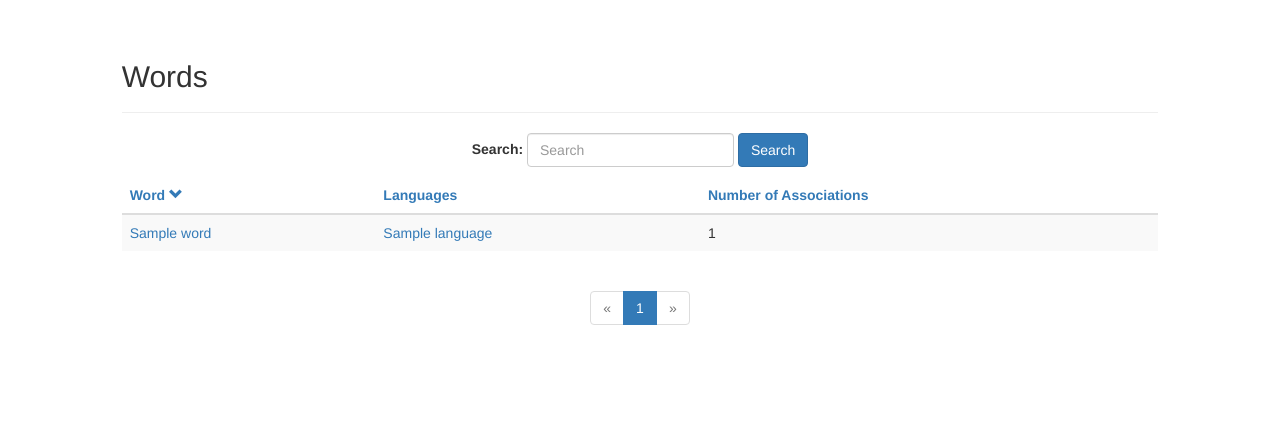
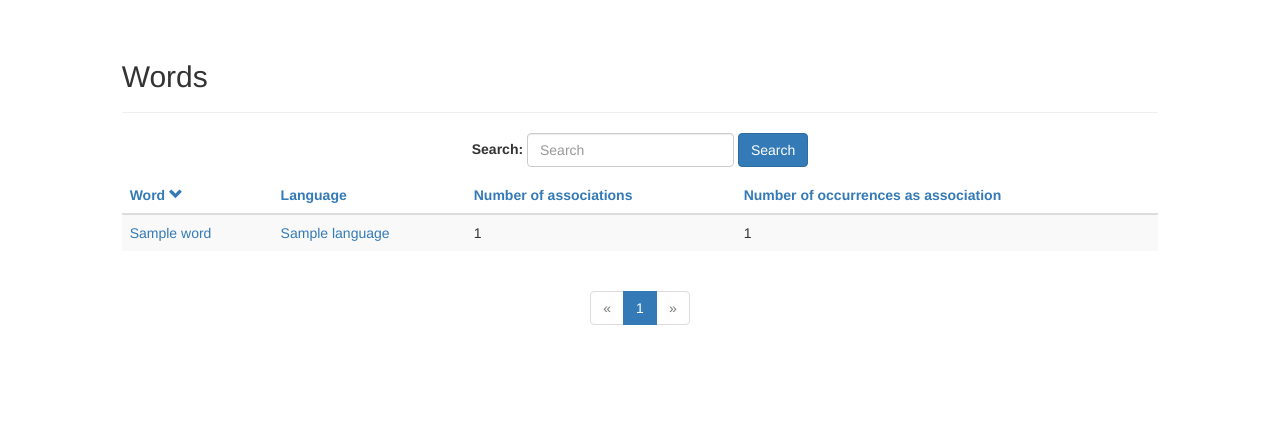
Before and after one commit to Tima-Is-My-Association/TIMA, a Django app: page /words/ in a window 1280 px wide. Shown: the part 51-491 px from the top of the page. Run offline with Django 3.2, Linux system fonts and the light colour scheme; tables that the repository leaves empty hold one stand-in row (values such as "Sample post"); parts of the project's set-up code (start-up, migrations or seed data) failed here and were passed over; some libraries are stand-ins or nearby versions.

Commit message:
Updated model association.models.Word.

```diff
--- a/app/admin.py
+++ b/app/admin.py
@@ -16,7 +16,7 @@ class ProfileAdmin(admin.ModelAdmin):
 
 class AssociationHistoryAdmin(admin.ModelAdmin):
     list_display = ('user', 'association', 'points')
-    list_filter = ('user', 'association__word__languages', 'association__word', 'association__association')
+    list_filter = ('user', 'association__word__language', 'association__word', 'association__association')
     search_fields = ('user__username', 'association__word__name', 'association__association__name')
 
     formfield_overrides = {
--- a/app/templatetags/tima/base.py
+++ b/app/templatetags/tima/base.py
@@ -52,4 +52,4 @@ def addcss(field, css):
 
 @register.filter(name='countassociations')
 def countassociations(language):
-    return Association.objects.filter(word__languages=language).count()
+    return Association.objects.filter(word__language=language).count()
--- a/app/views/profile.py
+++ b/app/views/profile.py
@@ -17,9 +17,13 @@ def profile(request):
 @login_required(login_url='/signin/')
 def association_history(request):
     word = request.GET.get('word')
+    l = request.GET.get('l')
     association_histories_list = AssociationHistory.objects.filter(user=request.user).order_by('-updated_at')
     if word:
+        word = int(word)
         association_histories_list = association_histories_list.filter(Q(association__word__id=word) | Q(association__association__id=word))
+    if l:
+        association_histories_list = association_histories_list.filter(association__word__language__code=l)
 
     paginator = Paginator(association_histories_list, 50)
     page = request.GET.get('page')
--- a/association/functions/words.py
+++ b/association/functions/words.py
@@ -10,7 +10,7 @@ def get_next_word(language, user=None, excludes=[]):
     user --- user object (default None)
     excludes --- list of words that should be exclude from the result (default [])
     """
-    words = Word.objects.filter(languages=language)
+    words = Word.objects.filter(language=language)
     for exclude in excludes:
         words = words.exclude(id=exclude.id)
 
--- a/association/management/commands/addwords.py
+++ b/association/management/commands/addwords.py
@@ -17,8 +17,7 @@ class Command(BaseCommand):
 
         f = open(options['word_list'], 'r')
         for line in f:
-            word, created = Word.objects.get_or_create(name=line.strip())
-            word.languages.add(language)
-            word.save()
+            word, created = Word.objects.get_or_create(name=line.strip(), language=language)
+            self.stdout.write('%s: %s' % (word, 'created' if created else 'existing'))
         f.close()
         self.stdout.write('Successfully added new words.')
--- a/association/models.py
+++ b/association/models.py
@@ -31,15 +31,16 @@ class Word(models.Model):
     updated_at = models.DateTimeField(auto_now=True)
     created_at = models.DateTimeField(auto_now_add=True)
 
-    name = TextFieldSingleLine(unique=True)
+    name = TextFieldSingleLine()
     count = models.BigIntegerField(default=0)
-    languages = models.ManyToManyField(Language, related_name='words')
+    language = models.ForeignKey(Language, related_name='words')
 
     def __str__(self):
         return self.name
 
     class Meta:
         ordering = ('name',)
+        unique_together = ('name', 'language')
 
 class Association(models.Model):
     updated_at = models.DateTimeField(auto_now=True)
--- a/association/views/api/words.py
+++ b/association/views/api/words.py
@@ -69,18 +69,16 @@ def isA(request):
     word --- word to check
     """
     if request.method == 'POST':
-        print(request.POST.get('language'))
-        print(request.POST.get('word'))
         language = get_object_or_404(Language,
             code=request.POST.get('language'))
         word = get_object_or_404(Word,
-            name=request.POST.get('word'))
+            name=request.POST.get('word'), language=language)
         return HttpResponse()
     elif request.method == 'GET':
         language = get_object_or_404(Language,
             code=request.GET.get('language'))
         word = get_object_or_404(Word,
-            name=request.GET.get('word'))
+            name=request.GET.get('word'), language=language)
         return HttpResponse()
     else:
          return HttpResponseBadRequest()
--- a/association/views/words.py
+++ b/association/views/words.py
@@ -10,10 +10,11 @@ def words(request):
     l = request.GET.get('l')
     search = request.GET.get('search')
 
-    word_list = Word.objects.all().annotate(c=Count('word')).order_by(o, Lower('name'))
+    word_list = Word.objects.all().annotate(c=Count('word', distinct=True),
+            a=Count('association', distinct=True)).order_by(o, Lower('name'))
     if l:
         lang = get_object_or_404(Language, code=l)
-        word_list = word_list.filter(languages=lang)
+        word_list = word_list.filter(language=lang)
     if search:
         word_list = word_list.filter(name__icontains=search)
 
--- a/templates/tima/leaderboard/leaderboard.html
+++ b/templates/tima/leaderboard/leaderboard.html
@@ -15,6 +15,7 @@
                 <tr>
                     <th>User</th>
                     <th>Points</th>
+                    <th>Languages</th>
                 </tr>
             </thead>
             <tbody>
@@ -22,6 +23,7 @@
                     <tr>
                         <td>{{ profile.user }}</td>
                         <td>{{ profile.points }}</td>
+                        <td>{{ profile.languages.all|join:', ' }}</td>
                     </tr>
                 {% endfor %}
             </tbody>
--- a/templates/tima/profile/association_history.html
+++ b/templates/tima/profile/association_history.html
@@ -8,6 +8,7 @@
                 <tr>
                     <th>Timestamp</th>
                     <th>Association</th>
+                    <th>Language</th>
                     <th>Points</th>
                 </tr>
             </thead>
@@ -15,7 +16,8 @@
                 {% for association_history in association_histories %}
                     <tr>
                         <td>{{ association_history.updated_at|date:'l, d. F Y H:i:s T' }}</td>
-                        <td><a href="?word={{ association_history.association.word.id }}">{{ association_history.association.word }}</a> -> <a href="?word={{ association_history.association.association.id }}">{{ association_history.association.association }}</a></td>
+                        <td><a href="?word={% if word != association_history.association.word.id %}{{ association_history.association.word.id }}{% endif %}">{{ association_history.association.word }}</a> -> <a href="?word={% if word != association_history.association.association.id %}{{ association_history.association.association.id }}{% endif %}">{{ association_history.association.association }}</a></td>
+                        <td><a href="?l={% if not l %}{{ association_history.association.word.language.code }}{% endif %}">{{ association_history.association.word.language }}</a></td>
                         <td>{{ association_history.points }}</td>
                     </tr>
                 {% endfor %}
--- a/templates/tima/words/words.html
+++ b/templates/tima/words/words.html
@@ -29,20 +29,18 @@
             <thead>
                 <tr>
                     <th><a href="?o={% if not o|startswith:'-' %}-{% endif %}name{% if l %}&amp;l={{ l }}{% endif %}{% if search %}&amp;search={{ search }}{% endif %}">Word {% if o|endswith:'name' %}<span class="glyphicon glyphicon-chevron-{% if o|startswith:'-' %}up{% else %}down{% endif %}"></span>{% endif %}</a></th>
-                    <th><a href="?o={% if not o|startswith:'-' %}-{% endif %}languages{% if l %}&amp;l={{ l }}{% endif %}{% if search %}&amp;search={{ search }}{% endif %}">Languages {% if o|endswith:'languages' %}<span class="glyphicon glyphicon-chevron-{% if o|startswith:'-' %}up{% else %}down{% endif %}"></span>{% endif %}</a></th>
-                    <th><a href="?o={% if not o|startswith:'-' %}-{% endif %}c{% if l %}&amp;l={{ l }}{% endif %}{% if search %}&amp;search={{ search }}{% endif %}">Number of Associations {% if o|endswith:'c' %}<span class="glyphicon glyphicon-chevron-{% if o|startswith:'-' %}up{% else %}down{% endif %}"></span>{% endif %}</a></th>
+                    <th><a href="?o={% if not o|startswith:'-' %}-{% endif %}language{% if l %}&amp;l={{ l }}{% endif %}{% if search %}&amp;search={{ search }}{% endif %}">Language {% if o|endswith:'language' %}<span class="glyphicon glyphicon-chevron-{% if o|startswith:'-' %}up{% else %}down{% endif %}"></span>{% endif %}</a></th>
+                    <th><a href="?o={% if not o|startswith:'-' %}-{% endif %}c{% if l %}&amp;l={{ l }}{% endif %}{% if search %}&amp;search={{ search }}{% endif %}">Number of associations {% if o|endswith:'c' %}<span class="glyphicon glyphicon-chevron-{% if o|startswith:'-' %}up{% else %}down{% endif %}"></span>{% endif %}</a></th>
+                    <th><a href="?o={% if not o|startswith:'-' %}-{% endif %}a{% if l %}&amp;l={{ l }}{% endif %}{% if search %}&amp;search={{ search }}{% endif %}">Number of occurrences as association {% if o|endswith:'a' %}<span class="glyphicon glyphicon-chevron-{% if o|startswith:'-' %}up{% else %}down{% endif %}"></span>{% endif %}</a></th>
                 </tr>
             </thead>
             <tbody>
                 {% for word in words %}
                     <tr>
                         <td><a href="{% url 'word' word.id %}">{{ word }}</a></td>
-                        <td>
-                            {% for language in word.languages.all %}
-                                <a href="?l={{ language.code }}{% if o %}&amp;o={{ o }}{% endif %}{% if search %}&amp;search={{ search }}{% endif %}">{{ language }}</a>{% if not forloop.last %}, {% endif %}
-                            {% endfor %}
-                        </td>
+                        <td><a href="?l={% if l != word.language.code %}{{ word.language.code }}{% endif %}{% if o %}&amp;o={{ o }}{% endif %}{% if search %}&amp;search={{ search }}{% endif %}">{{ word.language }}</a></td>
                         <td>{{ word.c }}</td>
+                        <td>{{ word.a }}</td>
                     </tr>
                 {% endfor %}
             </tbody>
```
Also changed, not shown: association/admin.py (+4 -10 lines), association/views/association.py (+5 -8 lines), templates/tima/words/word.html (+11 -2 lines), association/migrations/0002_word.py.
